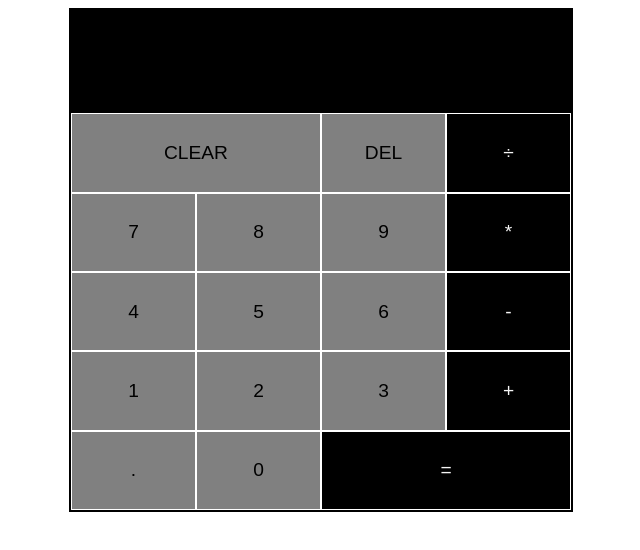
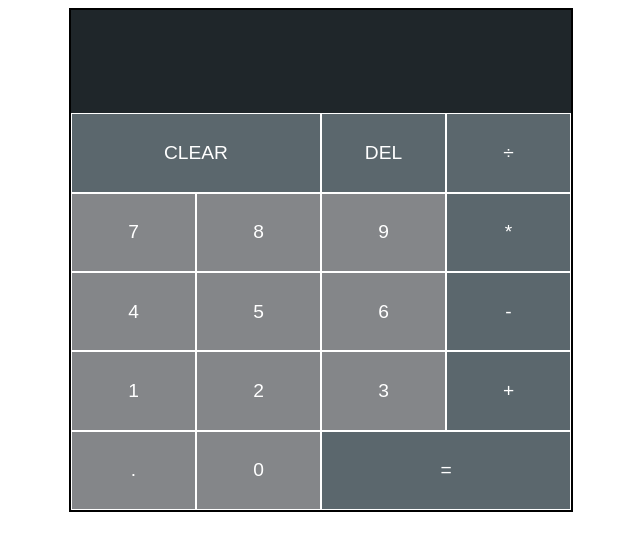
Before and after one commit to DavBio/Calculator, a plain HTML site: page index.html in a window 1280 px wide. Shown: the whole page, without its empty margins (319-959 px from the left). Drawn offline with Linux system fonts and the light colour scheme.

Commit message:
color pallete changes

```diff
--- a/styles.css
+++ b/styles.css
@@ -25,9 +25,10 @@
 }
 button{
     width:100%;
-    background-color: gray;
+    background-color: #848689;
     font-size: larger;
     border: white solid 0.1em;
+    color:white;
 }
 #one {
     grid-area: one;
@@ -40,8 +41,7 @@ button{
 }
 #add {
     grid-area: add;
-    background-color: black;
-    color: whitesmoke;
+    background-color: #5B676D;
 }
 #dot {
     grid-area: dot;
@@ -51,8 +51,7 @@ button{
 }
 #equal {
     grid-area: equal;
-    background-color: black;
-    color: whitesmoke;
+    background-color:#5B676D;
 }
 #four {
     grid-area: four;
@@ -65,8 +64,7 @@ button{
 }
 #subtract {
     grid-area:subtract;
-    background-color: black;
-    color: whitesmoke;
+    background-color:#5B676D;
 }
 #seven{
     grid-area:seven;
@@ -79,19 +77,19 @@ button{
 }
 #multiply {
     grid-area:multiply;
-    background-color: black;
-    color: whitesmoke;
+    background-color: #5B676D;
 }
 #ac {
     grid-area:ac;
+    background-color: #5B676D;
 }
 #del {
     grid-area:del;
+    background-color: #5B676D;
 }
 #divide{
     grid-area:divide;
-    background-color: black;
-    color: whitesmoke;
+    background-color:#5B676D;
 }
 #display {
     grid-area: display;
@@ -99,11 +97,12 @@ button{
     margin:0;
     text-align: right;
     padding-top:1em;
+    background-color:#1F262A;
 }
 #historyDisplay {
     grid-area: historyDisplay;
     font-size: small;
-    color: rgb(255,255,255, 0.7);
+    background-color: #1F262A;
     margin:0;
     text-align: right;
 }
```
